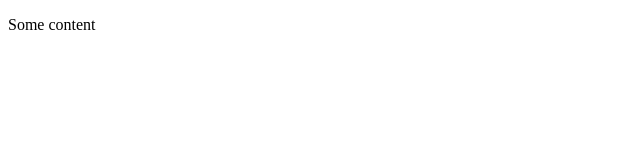
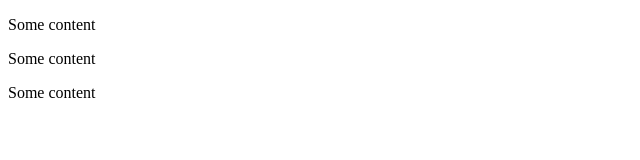
Before and after one commit to carlosreyes/example, a plain HTML site: page index.html in a window 1280 px wide. Shown: the whole page, without its empty margins (0-640 px from the left). Drawn offline with Linux system fonts and the light colour scheme.

Commit message:
Added more content

```diff
--- a/index.html
+++ b/index.html
@@ -5,5 +5,7 @@
   </head>
   <body>
     <p>Some content</p>
+    <p>Some content</p>
+    <p>Some content</p>
   </body>
 </html>
```
